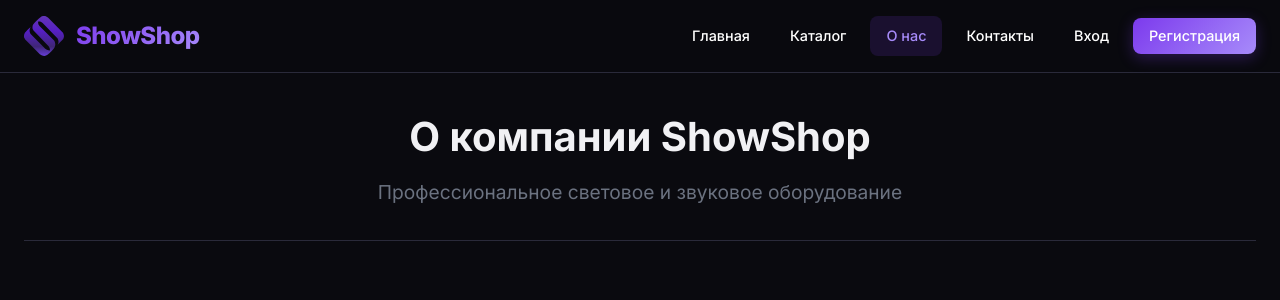
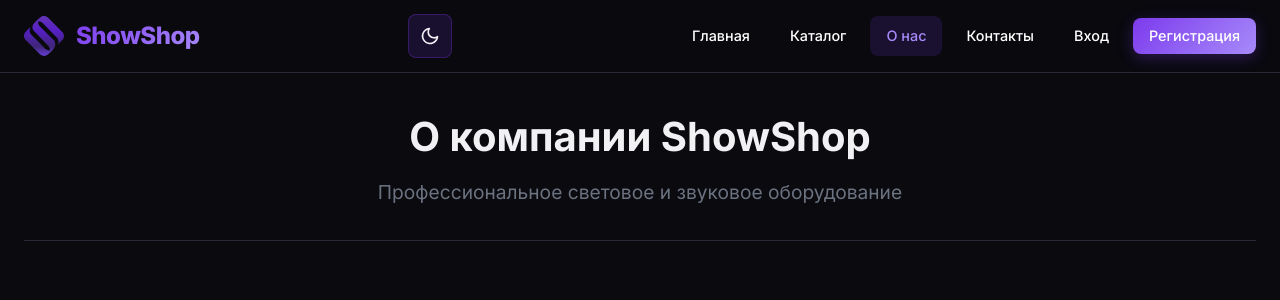
Before and after one commit to Licawce/ShowShopp, a Django app: page /about/ in a window 1280 px wide. Shown: the top 300 px of the page. Run offline with Django 5.2, Linux system fonts and the light colour scheme.

Commit message:
Update base.html

```diff
--- a/shop/templates/shop/base.html
+++ b/shop/templates/shop/base.html
@@ -11,7 +11,7 @@
     <link rel="stylesheet" href="{% static 'css/style.css' %}">
     {% block extra_css %}{% endblock %}
 </head>
-<body>
+<body class="dark-theme">
     <!-- Header -->
     <header class="header">
         <div class="header-inner">
@@ -19,6 +19,25 @@
                 <div class="logo-icon"><img src="{% static 'images/logo.svg' %}"></div>
                 <span>ShowShop</span>
             </a>
+
+            <div class="theme-toggle">
+                <button class="theme-toggle-btn" id="themeToggle" aria-label="Переключить тему">
+                    <svg class="theme-icon theme-icon-light" width="20" height="20" viewBox="0 0 24 24" fill="none">
+                        <path d="M12 17C14.7614 17 17 14.7614 17 12C17 9.23858 14.7614 7 12 7C9.23858 7 7 9.23858 7 12C7 14.7614 9.23858 17 12 17Z" stroke="currentColor" stroke-width="2"/>
+                        <path d="M12 1V3" stroke="currentColor" stroke-width="2" stroke-linecap="round"/>
+                        <path d="M12 21V23" stroke="currentColor" stroke-width="2" stroke-linecap="round"/>
+                        <path d="M4.22 4.22L5.64 5.64" stroke="currentColor" stroke-width="2" stroke-linecap="round"/>
+                        <path d="M18.36 18.36L19.78 19.78" stroke="currentColor" stroke-width="2" stroke-linecap="round"/>
+                        <path d="M1 12H3" stroke="currentColor" stroke-width="2" stroke-linecap="round"/>
+                        <path d="M21 12H23" stroke="currentColor" stroke-width="2" stroke-linecap="round"/>
+                        <path d="M4.22 19.78L5.64 18.36" stroke="currentColor" stroke-width="2" stroke-linecap="round"/>
+                        <path d="M18.36 5.64L19.78 4.22" stroke="currentColor" stroke-width="2" stroke-linecap="round"/>
+                    </svg>
+                    <svg class="theme-icon theme-icon-dark" width="20" height="20" viewBox="0 0 24 24" fill="none">
+                        <path d="M21 12.79C20.8427 14.492 20.2039 16.1144 19.1582 17.4668C18.1125 18.8192 16.7035 19.8458 15.0957 20.4265C13.4879 21.0073 11.748 21.1181 10.0795 20.7461C8.41104 20.3741 6.88299 19.5345 5.67424 18.3258C4.4655 17.117 3.62594 15.589 3.2539 13.9205C2.88186 12.252 2.99274 10.5121 3.57348 8.9043C4.15423 7.29651 5.18085 5.8875 6.53323 4.84185C7.88562 3.7962 9.50797 3.15731 11.21 3C10.2134 4.34827 9.73375 6.00945 9.8585 7.68141C9.98325 9.35338 10.7039 10.9251 11.8894 12.1106C13.0749 13.2961 14.6466 14.0167 16.3186 14.1415C17.9906 14.2662 19.6517 13.7866 21 12.79Z" stroke="currentColor" stroke-width="2" stroke-linecap="round" stroke-linejoin="round"/>
+                    </svg>
+                </button>
+            </div>
 
             <button class="mobile-menu-btn">☰</button>
 
@@ -92,6 +111,45 @@
     </footer>
 
     <script src="{% static 'js/main.js' %}"></script>
+
+    <script>
+        // Функция переключения темы
+        function toggleTheme() {
+            const body = document.body;
+            const isDark = body.classList.contains('dark-theme');
+
+            if (isDark) {
+                body.classList.remove('dark-theme');
+                body.classList.add('light-theme');
+                localStorage.setItem('theme', 'light');
+            } else {
+                body.classList.remove('light-theme');
+                body.classList.add('dark-theme');
+                localStorage.setItem('theme', 'dark');
+            }
+        }
+
+        // Загрузка сохраненной темы
+        document.addEventListener('DOMContentLoaded', function() {
+            const savedTheme = localStorage.getItem('theme') || 'dark';
+            const body = document.body;
+
+            if (savedTheme === 'light') {
+                body.classList.add('light-theme');
+                body.classList.remove('dark-theme');
+            } else {
+                body.classList.add('dark-theme');
+                body.classList.remove('light-theme');
+            }
+
+            // Обработчик для кнопки переключения темы
+            const themeToggleBtn = document.getElementById('themeToggle');
+            if (themeToggleBtn) {
+                themeToggleBtn.addEventListener('click', toggleTheme);
+            }
+        });
+    </script>
+
     {% block extra_js %}{% endblock %}
 </body>
 </html>
```
